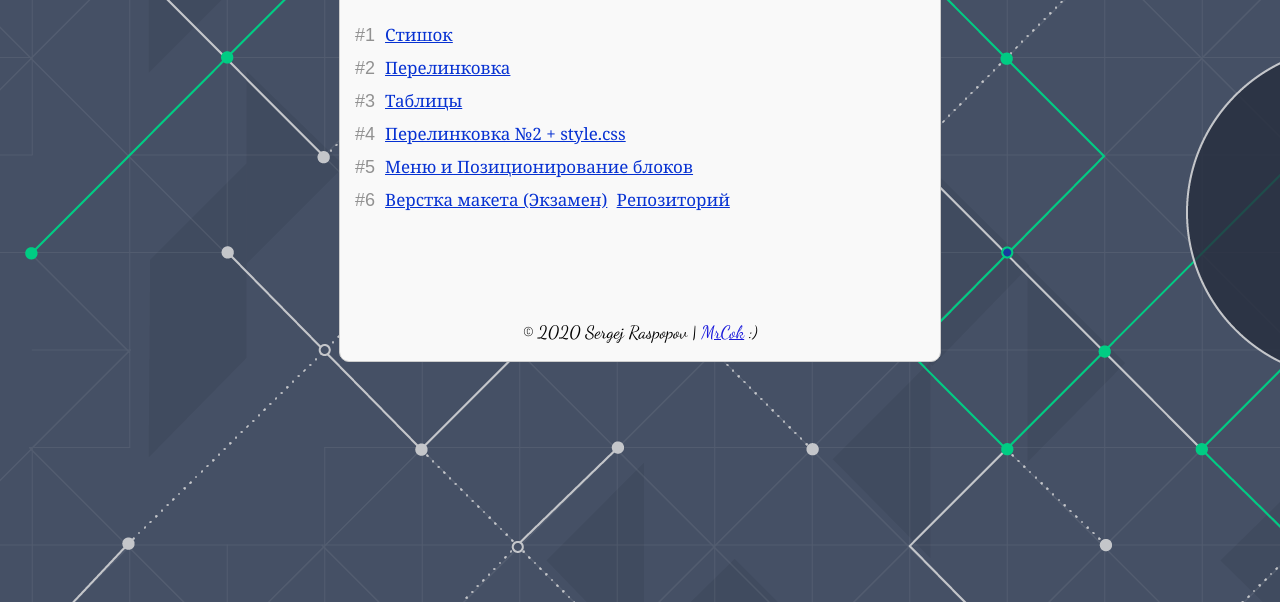
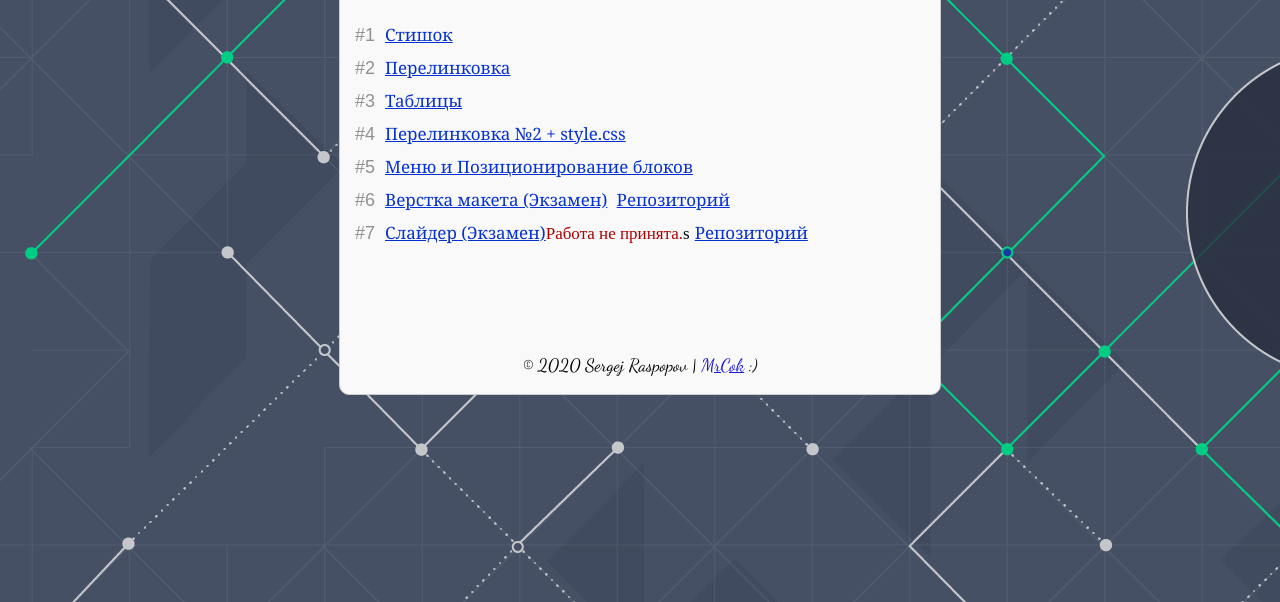
Before and after one commit to MrCok/mrcok.github.io, a plain HTML site: page index.html in a window 1280 px wide. Shown: the part 198-800 px from the top of the page. Drawn offline with Linux system fonts and the light colour scheme.

Commit message:
+Пункт

```diff
--- a/css/style.css
+++ b/css/style.css
@@ -23,6 +23,9 @@ footer a {
 }
 footer a:hover {
 	color: #db1919;
+}
+.spred {
+	color: #ac0000;
 }
 h1 {
 	text-align: center;
--- a/index.html
+++ b/index.html
@@ -21,6 +21,7 @@
         <li><a href="lesson_3css/index.html" target="_blank">Перелинковка №2 + style.css</a></li>
         <li><a href="homework-4_2/index.html" target="_blank">Меню и Позиционирование блоков</a></li>
         <li><a href="https://mrcok.github.io/examen-first/" target="_blank">Верстка макета (Экзамен)</a> <a target="_blank" href="https://github.com/MrCok/examen-first">Репозиторий</a></li>
+        <li><a href="https://mrcok.github.io/slider-2/" target="_blank">Слайдер (Экзамен)</a><span class="spred">Работа не принята.</span>s<a target="_blank" href="https://github.com/MrCok/slider-2">Репозиторий</a></li>
     </ol>
     <footer><p> &copy; 2020 Sergej Raspopov | <a href="https://github.com/MrCok" target="_blank">MrCok</a> :)</p></footer>
 </body>
```
